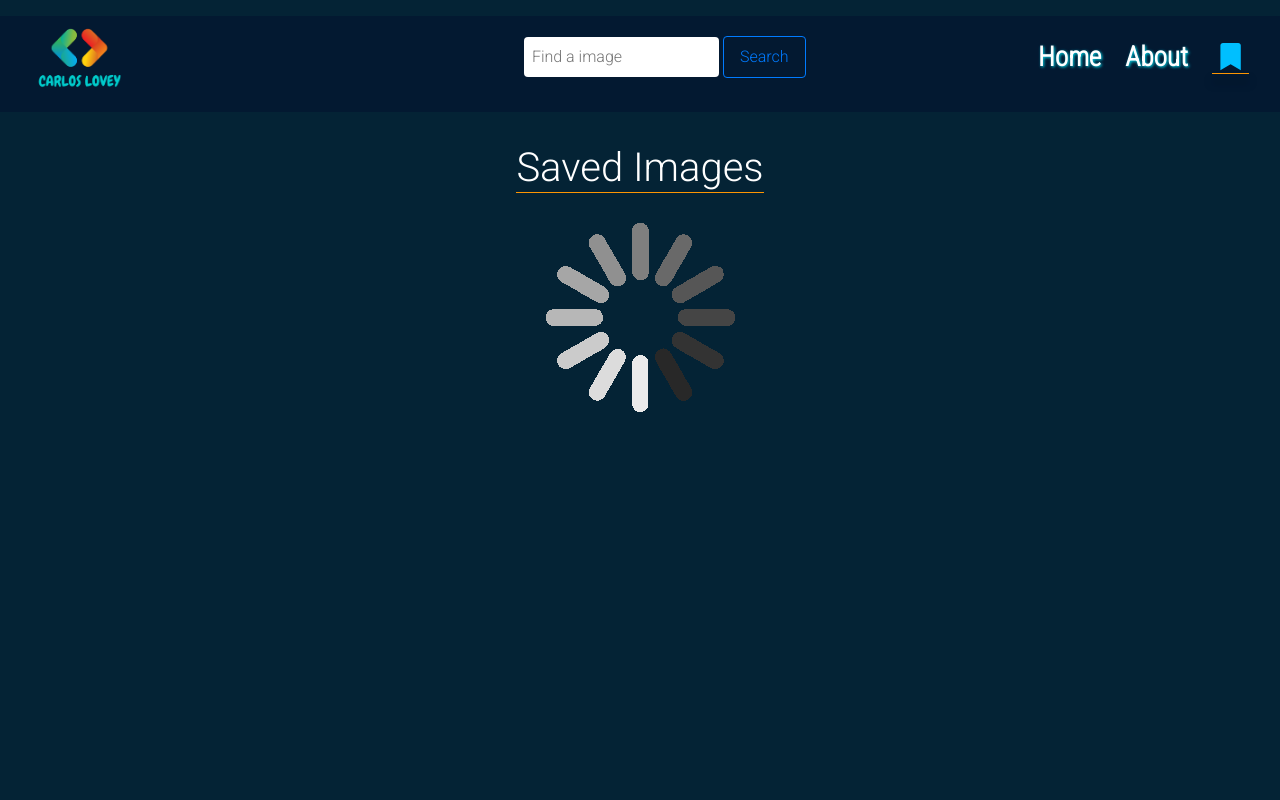
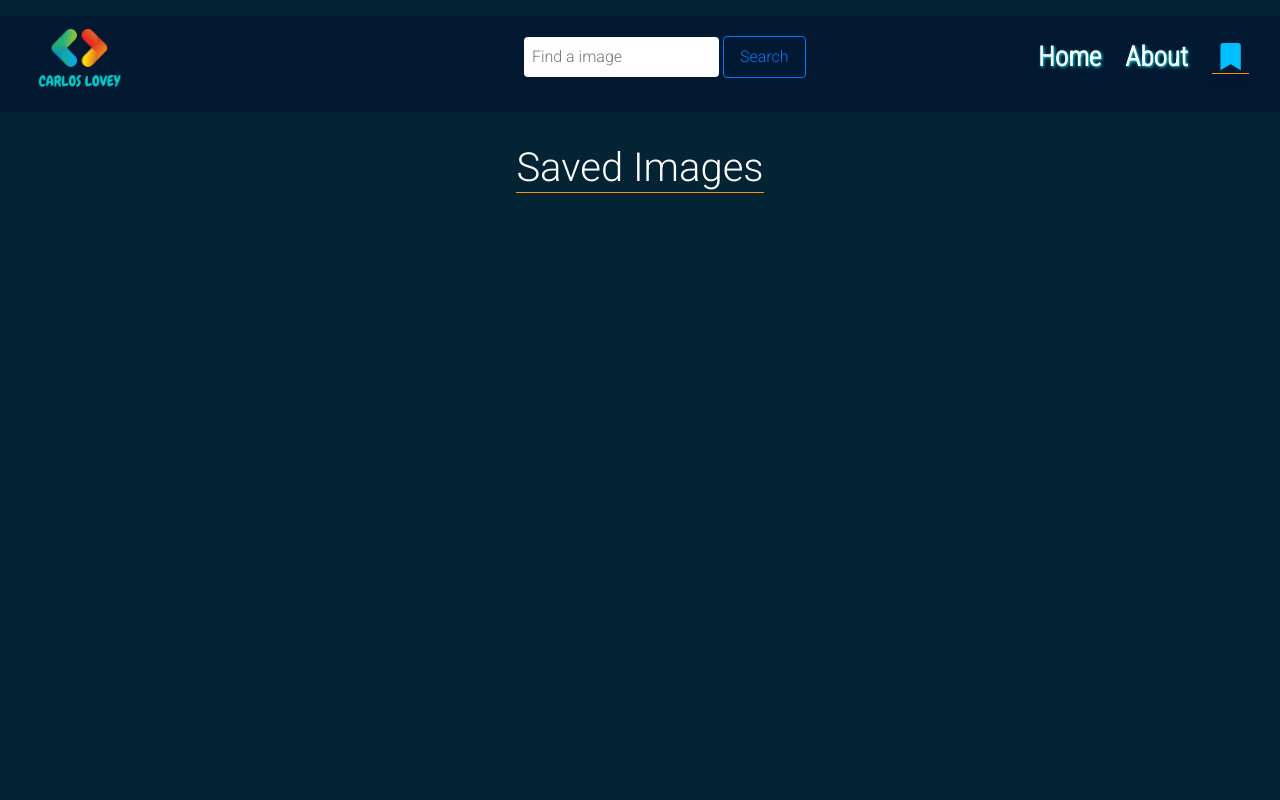
Before and after one commit to Carlitossaul/search-images, a React (Create React App) app: page /saved in a window 1280 px wide. Shown: the top 800 px of the page. Built offline with nearby package versions, Linux system fonts and the light colour scheme.

Commit message:
persiste el filtro

```diff
--- a/src/components/home/Home.jsx
+++ b/src/components/home/Home.jsx
@@ -13,9 +13,10 @@ const Home = () => {
   const images = useSelector((state) => state.images);
 
   useEffect(() => {
-    setTimeout(() => {
+    if (!images.length) {
       dispatch(getImages());
-    }, 3000);
+    }
+
     dispatch(getSaved());
   }, []);
 
--- a/src/components/home/Home.module.css
+++ b/src/components/home/Home.module.css
@@ -7,9 +7,10 @@
 
 .divImage {
   width: 100%;
-  height: 32em;
+  height: 25em;
   background-image: url("../../helper/Screenshot_1.png");
   background-size: cover;
+  background-position: center;
   background-repeat: no-repeat;
   margin-bottom: 0.8em;
   display: flex;
--- a/src/components/saved/Saved.jsx
+++ b/src/components/saved/Saved.jsx
@@ -2,7 +2,6 @@ import React, { useEffect } from "react";
 import { useSelector, useDispatch } from "react-redux";
 import { deleteItemSaved } from "../../redux/actions";
 import styles from "./Saved.module.css";
-import Loading from "../loading/Loading";
 
 export const Saved = () => {
   const saved = useSelector((state) => state.saved);
@@ -15,7 +14,6 @@ export const Saved = () => {
   return (
     <div className={styles.container}>
       <h1>Saved Images</h1>
-      {saved.length > 0 ? (
       <div className={styles.containerCard}>
         {saved.length > 0 &&
           saved.map((ele, index) => (
@@ -30,9 +28,6 @@ export const Saved = () => {
             </div>
           ))}
       </div>
-      ) : (
-        <Loading />
-      )}
     </div>
   );
 };
```
Lines whose indentation alone changed are shown as unchanged.
